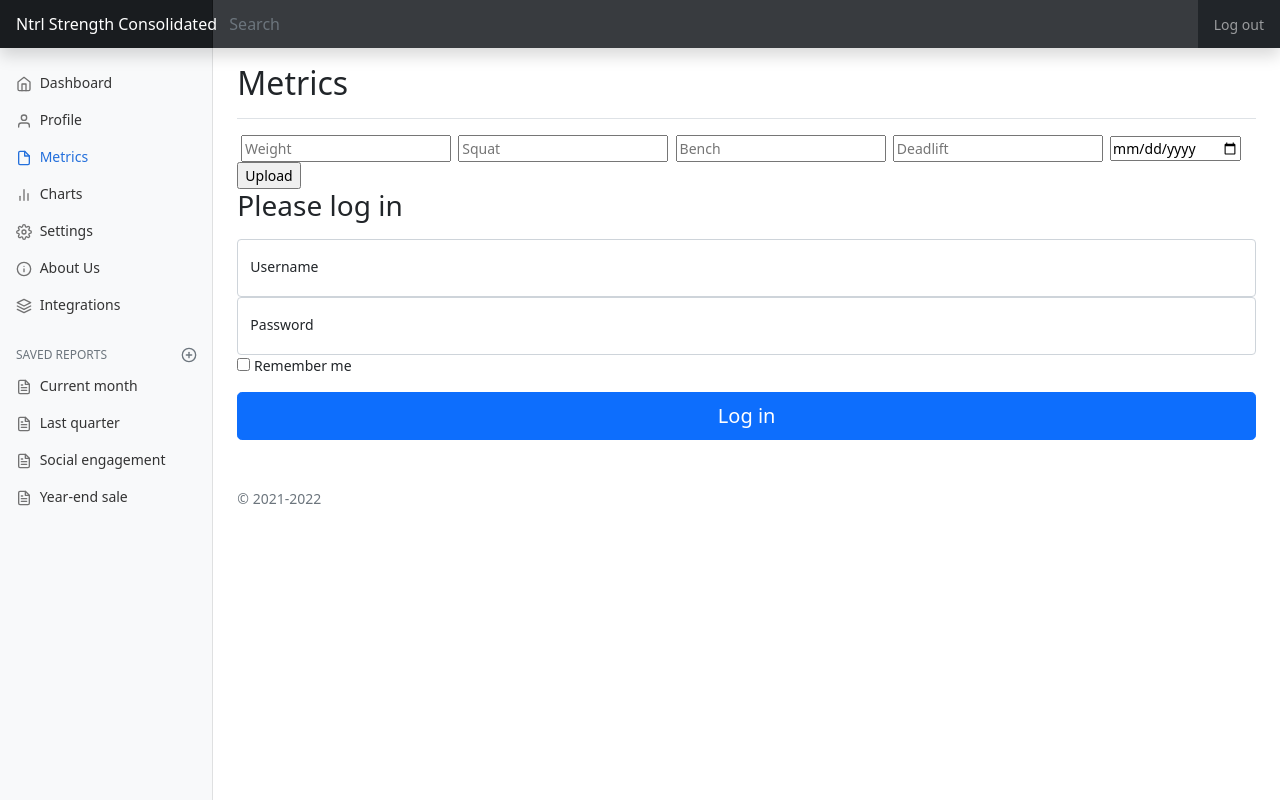
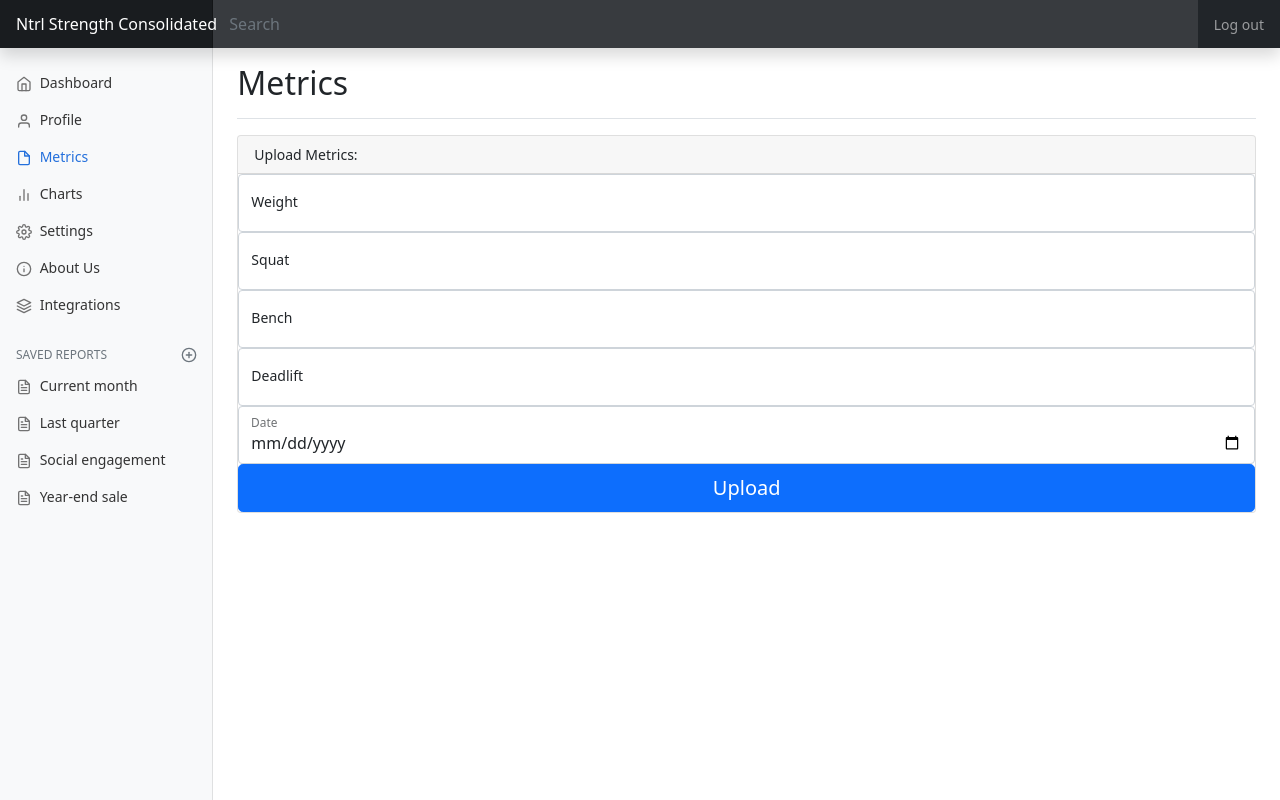
Before and after one commit to jjz17/Natural-Strength, a Flask app: page /metrics/1 in a window 1280 px wide. Run offline with Flask 2, Linux system fonts and the light colour scheme; the visitor is signed in with stand-in values (Sample User, id 1); data comes from the database, SQL or seed files in the repository.

```diff
--- a/application/templates/chart.html
+++ b/application/templates/chart.html
@@ -178,4 +178,5 @@ This week
         </tbody>
     </table>
 </div>
-{% endblock %}
+
+{{ plot|safe }} {% endblock %}
--- a/application/templates/metricspage.html
+++ b/application/templates/metricspage.html
@@ -38,51 +38,42 @@
     <h1 class="h2">Metrics</h1>
 </div>
 
-<form action="{{ url_for('metrics', metric='none') }}" method="post" autocomplete="off">
-    <label for="weight">
-        <i class="fas fa-weight-hanging"></i>
-    </label>
-    <input type="number" min="0" step="0.01" name="weight" placeholder="Weight" id="weight" required>
-    <label for="squat">
-        <i class="fas fa-dumbbell"></i>
-    </label>
-    <input type="number" min="0" step="0.01" name="squat" placeholder="Squat" id="squat" required>
-    <label for="bench">
-        <i class="fas fa-dumbbell"></i>
-    </label>
-    <input type="number" min="0" step="0.01" name="bench" placeholder="Bench" id="bench" required>
-    <label for="deadlift">
-        <i class="fas fa-dumbbell"></i>
-    </label>
-    <input type="number" min="0" step="0.01" name="deadlift" placeholder="Deadlift" id="deadlift" required>
-    <label for="date">
-        <i class="fas fa-calendar"></i>
-    </label>
-    <input type="date" name="date" placeholder="Date" id="date" required>
-    <div class="msg">{{ msg }}</div>
-    <input type="submit" value="Upload">
-</form>
+<div class="card-group mb-3">
 
-<form action="{{ url_for('login') }}" method="post">
-    <h1 class="h3 mb-3 fw-normal">Please log in</h1>
+    <div class="card">
+        <!-- <img src="..." class="card-img-top" alt="..."> -->
+        <div class="card-header">Upload Metrics:</div>
+        <!-- <div class="card-body">
+            <h5 class="card-title"></h5>
+        </div> -->
+        <form action="{{ url_for('metrics', metric='none') }}" method="post" autocomplete="off">
+            <div class="form-floating">
+                <input type="number" min="0" step="0.01" name="weight" class="form-control" placeholder="Weight" id="floatingInput" required>
+                <label for="floatingInput">Weight</label>
+            </div>
+            <div class="form-floating">
+                <input type="number" min="0" step="0.01" name="squat" class="form-control" placeholder="Squat" id="squat" required>
+                <label for="floatingPassword">Squat</label>
+            </div>
+            <div class="form-floating">
+                <input type="number" min="0" step="0.01" name="bench" class="form-control" placeholder="Bench" id="bench" required>
+                <label for="floatingPassword">Bench</label>
+            </div>
+            <div class="form-floating">
+                <input type="number" min="0" step="0.01" name="deadlift" class="form-control" placeholder="Deadlift" id="deadlift" required>
+                <label for="floatingPassword">Deadlift</label>
+            </div>
+            <div class="form-floating">
+                <input type="date" name="date" class="form-control" placeholder="Date" id="date" required>
+                <label for="floatingPassword">Date</label>
+            </div>
+            <div class="msg">{{ msg }}</div>
+            <button class="w-100 btn btn-lg btn-primary" type="submit">Upload</button>
+        </form>
+        <!-- <div class="card-footer">
+            <small class="text-muted">Last updated 3 mins ago</small>
+        </div> -->
+    </div>
+</div>
 
-    <div class="form-floating">
-        <input type="text" name="username" class="form-control" id="floatingInput" placeholder="Username" required>
-        <label for="floatingInput">Username</label>
-    </div>
-    <div class="form-floating">
-        <input type="text" name="password" class="form-control" id="floatingPassword" placeholder="Password" required>
-        <label for="floatingPassword">Password</label>
-    </div>
-
-    <div class="checkbox mb-3">
-        <label>
-<input type="checkbox" value="remember-me"> Remember me
-</label>
-    </div>
-    <button class="w-100 btn btn-lg btn-primary" type="submit">Log in</button>
-    <h3>{{ msg }}</h3>
-    <p class="mt-5 mb-3 text-muted">&copy; 2021-2022</p>
-</form>
-<!-- <h2>Section title</h2> -->
 {% endblock %}
```
